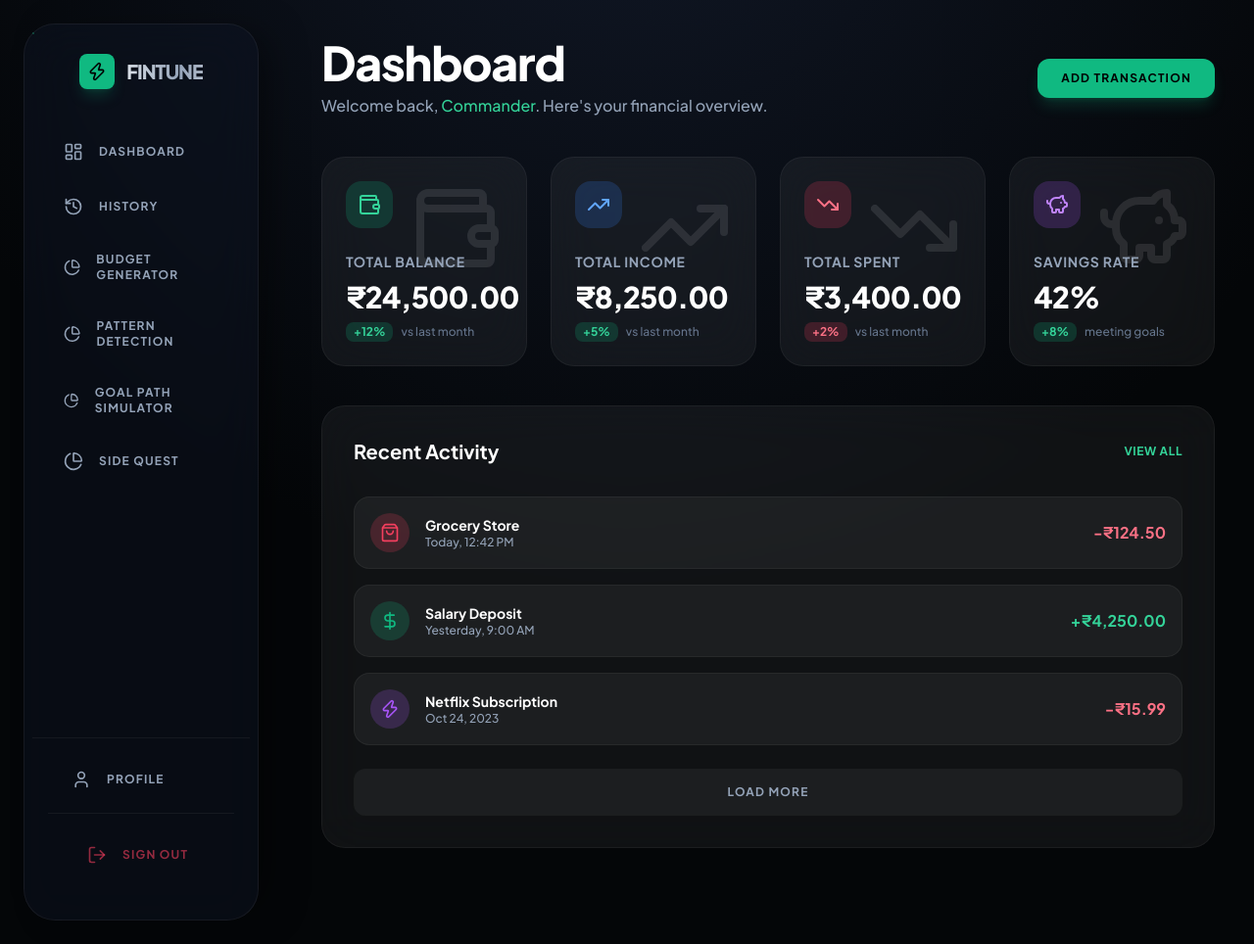
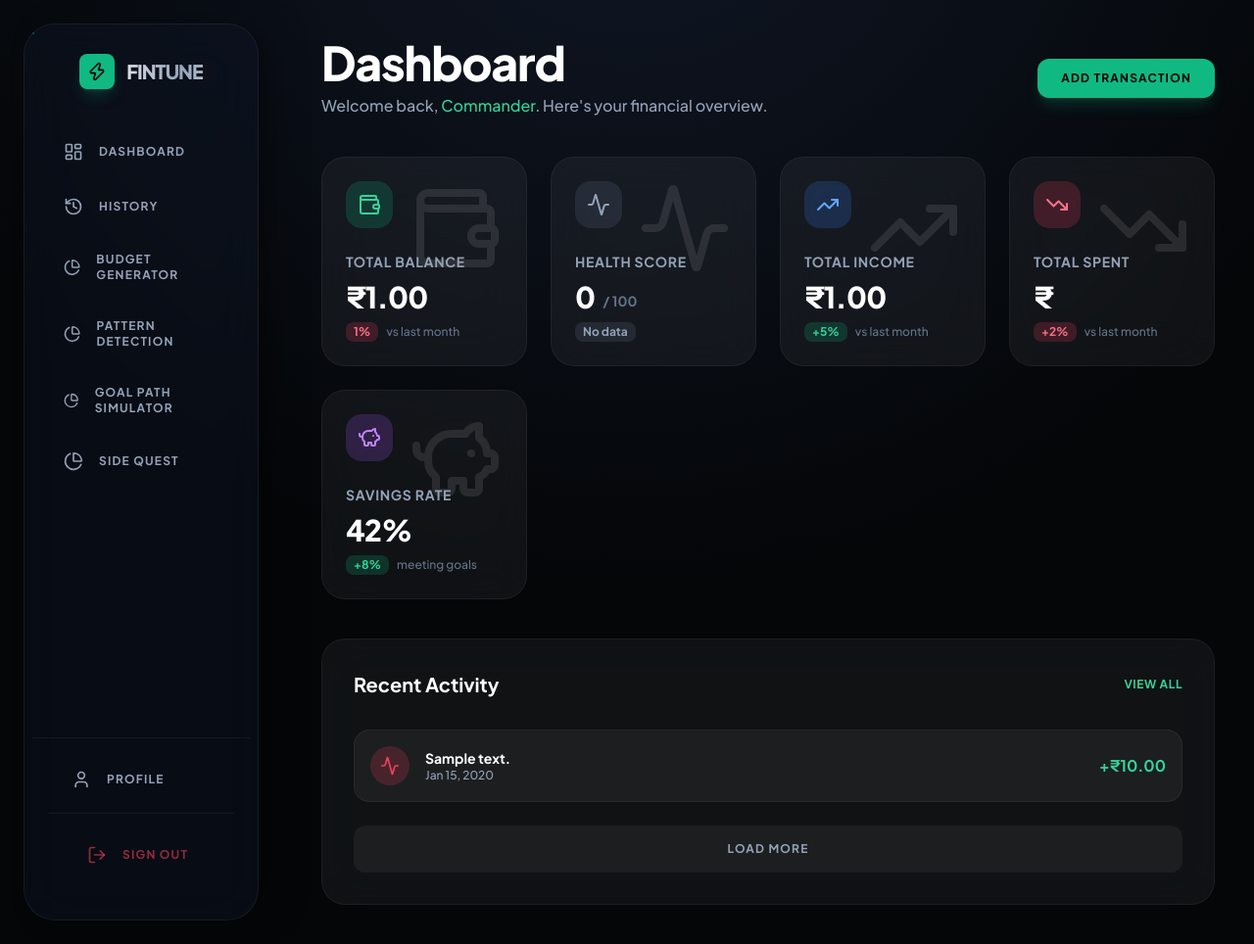
Before and after one commit to ShivamBhilare/FinTune, a Django app: template Features/templates/dashboard/home.html in a window 1280 px wide. Shown: the whole page at 98% size. Run offline with Django 5.2, Linux system fonts and the light colour scheme; tables that the repository leaves empty hold one stand-in row (values such as "Sample post"); the template is opened without the code that fills it: values that come from a table or form of the project are taken from there, most other values are stand-ins (such as "Sample title", 1, 10 or a date in 2020); some libraries are stand-ins or nearby versions.

Commit message:
Health Score Updated

```diff
--- a/Features/models.py
+++ b/Features/models.py
@@ -6,7 +6,8 @@ class Transaction(models.Model):
     TRANSACTION_TYPES = [
         ('INCOME', 'Income'),
         ('EXPENSE', 'Expense'),
-        ('INVESTMENT', 'Investment')
+        ('INVESTMENT', 'Investment'),
+        ('DEBT_PAYMENT', 'Debt Payment')
     ]
 
     CATEGORY_CHOICES = [
--- a/Features/templates/dashboard/home.html
+++ b/Features/templates/dashboard/home.html
@@ -1,5 +1,6 @@
 {% extends 'base.html' %}
 {% load static %}
+
 
 {% block title %}FinTune | Dashboard{% endblock %}
 
@@ -35,11 +36,39 @@
                     </div>
                 </div>
                 <div>
+
                     <div class="text-sm font-bold text-slate-400 uppercase tracking-wider mb-2">Total Balance</div>
-                    <div class="text-3xl font-black text-white tracking-tight">₹24,500.00</div>
+                    <div class="text-3xl font-black text-white tracking-tight">₹{{ total_balance|floatformat:2 }}</div>
                     <div class="flex items-center gap-2 mt-2">
-                        <span class="px-2 py-0.5 rounded-lg bg-emerald-500/20 text-emerald-400 text-xs font-bold">+12%</span>
+                        <span class="px-2 py-0.5 rounded-lg {% if balance_is_positive %}bg-emerald-500/20 text-emerald-400{% else %}bg-rose-500/20 text-rose-400{% endif %} text-xs font-bold">
+                            {% if balance_is_positive %}+{% endif %}{{ percentage_change }}%
+                        </span>
                         <span class="text-xs text-slate-500 font-medium">vs last month</span>
+                    </div>
+                </div>
+            </div>
+        </div>
+
+        <!-- Health Score Card -->
+        <div class="group relative p-6 rounded-3xl bg-white/5 border border-white/5 backdrop-blur-xl overflow-hidden hover:bg-white/10 transition-all duration-300">
+            <div class="absolute top-0 right-0 p-6 opacity-10 group-hover:scale-110 transition-transform duration-500">
+                <i data-lucide="activity" class="w-24 h-24"></i>
+            </div>
+
+            <div class="relative z-10 flex flex-col h-full justify-between">
+                <div class="flex items-center gap-4 mb-6">
+                    <div class="p-3 rounded-2xl {{ progress_color|default:'bg-slate-500' }}/20 {{ score_color|default:'text-slate-400' }}">
+                        <i data-lucide="activity" class="w-6 h-6"></i>
+                    </div>
+                </div>
+                <div>
+                    <div class="text-sm font-bold text-slate-400 uppercase tracking-wider mb-2">Health Score</div>
+                    <div class="flex items-end gap-2">
+                        <div class="text-3xl font-black text-white tracking-tight">{{ health_score|default:0 }}</div>
+                        <div class="text-sm font-bold text-slate-500 mb-1">/ 100</div>
+                    </div>
+                    <div class="flex items-center gap-2 mt-2">
+                        <span class="px-2 py-0.5 rounded-lg {{ progress_color|default:'bg-slate-500' }}/20 {{ score_color|default:'text-slate-400' }} text-xs font-bold">{{ message|default:"No data"|truncatechars:25 }}</span>
                     </div>
                 </div>
             </div>
@@ -59,7 +88,7 @@
                 </div>
                 <div>
                     <div class="text-sm font-bold text-slate-400 uppercase tracking-wider mb-2">Total Income</div>
-                    <div class="text-3xl font-black text-white tracking-tight">₹8,250.00</div>
+                    <div class="text-3xl font-black text-white tracking-tight">₹{{ total_income|floatformat:2 }}</div>
                     <div class="flex items-center gap-2 mt-2">
                         <span class="px-2 py-0.5 rounded-lg bg-emerald-500/20 text-emerald-400 text-xs font-bold">+5%</span>
                         <span class="text-xs text-slate-500 font-medium">vs last month</span>
@@ -82,7 +111,7 @@
                 </div>
                 <div>
                     <div class="text-sm font-bold text-slate-400 uppercase tracking-wider mb-2">Total Spent</div>
-                    <div class="text-3xl font-black text-white tracking-tight">₹3,400.00</div>
+                    <div class="text-3xl font-black text-white tracking-tight">₹{{ total_expense|floatformat:2 }}</div>
                     <div class="flex items-center gap-2 mt-2">
                         <span class="px-2 py-0.5 rounded-lg bg-rose-500/20 text-rose-400 text-xs font-bold">+2%</span>
                         <span class="text-xs text-slate-500 font-medium">vs last month</span>
@@ -125,41 +154,35 @@
             </div>
 
             <div class="space-y-4">
-                <!-- Activity Item -->
+                {% for transaction in recent_transactions %}
                 <div class="flex items-center gap-4 p-4 rounded-2xl bg-white/5 border border-white/5 hover:bg-white/10 transition-all cursor-pointer">
-                    <div class="w-10 h-10 rounded-full bg-rose-500/20 flex items-center justify-center text-rose-500">
-                        <i data-lucide="shopping-bag" class="w-5 h-5"></i>
+                    <div class="w-10 h-10 rounded-full {% if transaction.is_income %}bg-emerald-500/20 text-emerald-500{% else %}bg-rose-500/20 text-rose-500{% endif %} flex items-center justify-center">
+                        {% if transaction.type == 'INCOME' %}
+                            <i data-lucide="dollar-sign" class="w-5 h-5"></i>
+                        {% elif transaction.type == 'EXPENSE' %}
+                            <i data-lucide="shopping-bag" class="w-5 h-5"></i>
+                        {% elif transaction.type == 'INVESTMENT' %}
+                            <i data-lucide="trending-up" class="w-5 h-5"></i>
+                        {% elif transaction.type == 'DEBT_PAYMENT' %}
+                            <i data-lucide="credit-card" class="w-5 h-5"></i>
+                        {% else %}
+                            <i data-lucide="activity" class="w-5 h-5"></i>
+                        {% endif %}
                     </div>
                     <div class="flex-1">
-                        <div class="text-sm font-bold text-white">Grocery Store</div>
-                        <div class="text-xs text-slate-400 font-medium">Today, 12:42 PM</div>
+                        <div class="text-sm font-bold text-white">{{ transaction.description }}</div>
+                        <div class="text-xs text-slate-400 font-medium">{{ transaction.date|date:"M d, Y" }}</div>
                     </div>
-                    <div class="text-rose-400 font-bold">-₹124.50</div>
+                    <div class="font-bold {% if transaction.transaction_type == 'INCOME' %}text-emerald-400{% else %}text-rose-400{% endif %}">
+                        {% if transaction.transaction_type == 'INCOME' %}+{% else %}-{% endif %}₹{{ transaction.amount|floatformat:2 }}
+                    </div>
                 </div>
-
-                <!-- Activity Item -->
-                <div class="flex items-center gap-4 p-4 rounded-2xl bg-white/5 border border-white/5 hover:bg-white/10 transition-all cursor-pointer">
-                    <div class="w-10 h-10 rounded-full bg-emerald-500/20 flex items-center justify-center text-emerald-500">
-                        <i data-lucide="dollar-sign" class="w-5 h-5"></i>
-                    </div>
-                    <div class="flex-1">
-                        <div class="text-sm font-bold text-white">Salary Deposit</div>
-                        <div class="text-xs text-slate-400 font-medium">Yesterday, 9:00 AM</div>
-                    </div>
-                    <div class="text-emerald-400 font-bold">+₹4,250.00</div>
+                {% empty %}
+                <div class="p-8 text-center text-slate-500">
+                    <i data-lucide="inbox" class="w-8 h-8 mx-auto mb-2 opacity-50"></i>
+                    <p>No recent transactions</p>
                 </div>
-
-                <!-- Activity Item -->
-                <div class="flex items-center gap-4 p-4 rounded-2xl bg-white/5 border border-white/5 hover:bg-white/10 transition-all cursor-pointer">
-                    <div class="w-10 h-10 rounded-full bg-purple-500/20 flex items-center justify-center text-purple-500">
-                        <i data-lucide="zap" class="w-5 h-5"></i>
-                    </div>
-                    <div class="flex-1">
-                        <div class="text-sm font-bold text-white">Netflix Subscription</div>
-                        <div class="text-xs text-slate-400 font-medium">Oct 24, 2023</div>
-                    </div>
-                    <div class="text-rose-400 font-bold">-₹15.99</div>
-                </div>
+                {% endfor %}
             </div>
 
             <button class="w-full mt-6 py-4 rounded-xl bg-white/5 hover:bg-white/10 text-slate-400 hover:text-white text-xs font-bold uppercase tracking-widest transition-all">
--- a/Features/templates/dashboard/profile.html
+++ b/Features/templates/dashboard/profile.html
@@ -140,7 +140,7 @@
                     </div>
 
                     <div class="space-y-2">
-                        <label class="text-xs font-bold uppercase tracking-widest transition-colors" :class="isEditing ? 'text-emerald-500' : 'text-slate-500'">Current Balance</label>
+                        <label class="text-xs font-bold uppercase tracking-widest transition-colors" :class="isEditing ? 'text-emerald-500' : 'text-slate-500'">Initial Balance</label>
                         <div class="relative" x-bind:class="!isEditing ? 'pointer-events-none opacity-75' : ''">
                             <span class="absolute left-4 top-1/2 -translate-y-1/2 text-slate-500">$</span>
                             {{ form.cash_balance }}
--- a/FinTune/settings.py
+++ b/FinTune/settings.py
@@ -50,6 +50,7 @@ INSTALLED_APPS = [
     'django.contrib.sessions',
     'django.contrib.messages',
     'django.contrib.staticfiles',
+
     # Local apps
     'auth_user',
     'Features',
```
Also changed, not shown: Features/views/dashboard_views.py (+114 -2 lines), Features/views/health_score.py (+70 -0 lines), Features/migrations/0002_alter_transaction_transaction_type.py (added).
